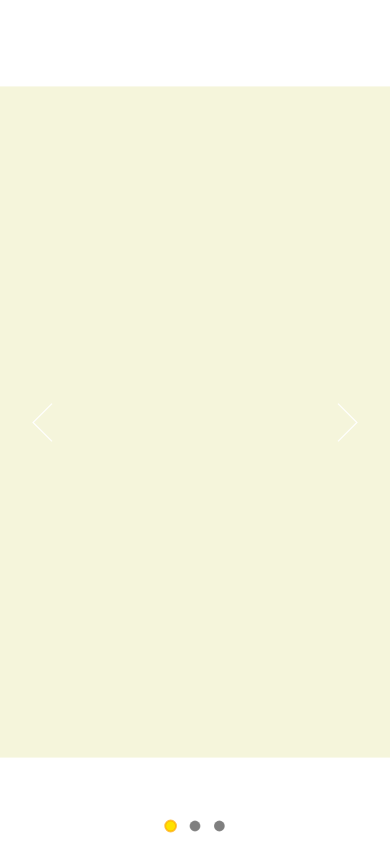
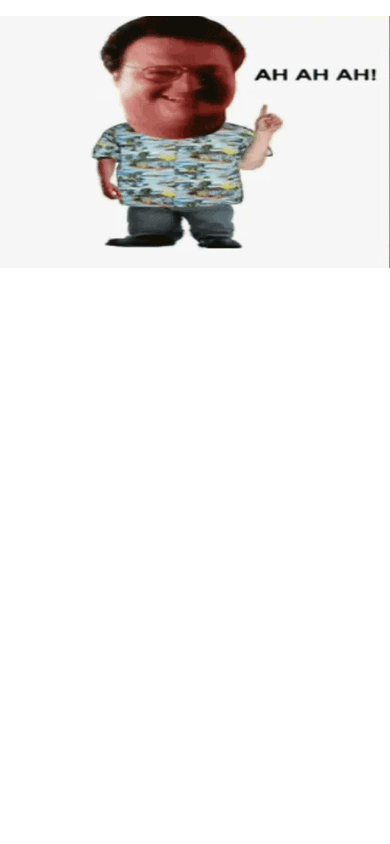
Before and after one commit to jalogut/invitation, a plain HTML site: page index.html in a window 390 px wide. Drawn offline with Linux system fonts and the light colour scheme.

Commit message:
test in old iphones

```diff
--- a/index.html
+++ b/index.html
@@ -14,16 +14,29 @@
     <script src="js/jquery-1.11.3.min.js" type="text/javascript"></script>
     <script src="js/jssor.slider-27.1.0.min.js" type="text/javascript"></script>
     <script type="text/javascript">
+        var getUrlParameter = function getUrlParameter(sParam) {
+            var sPageURL = decodeURIComponent(window.location.search.substring(1)),
+                sURLVariables = sPageURL.split('&'),
+                sParameterName,
+                i;
 
+            for (i = 0; i < sURLVariables.length; i++) {
+                sParameterName = sURLVariables[i].split('=');
+
+                if (sParameterName[0] === sParam) {
+                    return sParameterName[1] === undefined ? true : sParameterName[1];
+                }
+            }
+        };
         jQuery(document).ready(function ($) {
-            /**
             var myArray = [];
             var myArray = [];
             myArray['12345'] = {a: "Rigo", b: "Alicia"};
             myArray['123456'] = {a: "Medina", b: "Almudena"};
 
-            var url = new URL(window.location.href);
-            var c = url.searchParams.get("c");
+            //var url = new URL(window.location.href);
+            //var c = url.searchParams.get("c");
+            var c = getUrlParameter('c');
             if (c in myArray) {
               var guests = myArray[c];
               $('#guest-names').html(guests.a + "<br>&<br>" + guests.b);
@@ -31,9 +44,9 @@
             } else {
                 $('#error-gif').show();
             }
-            */
 
             var jssor_1_options = {
+              $Loop: 0,
               $AutoPlay: 0,
               $Idle: 2000,
               $SlideEasing: $Jease$.$InOutSine,
@@ -158,7 +171,7 @@
     <div id="error-gif" style="display: none;" >
         <p style="text-align:center;"><img style="max-width: 100%;" src="img/error.gif"></p>
     </div>
-    <div id="slider" style="position:relative;top:0;left:0;width:100%;height:100%;overflow:hidden;display:block">
+    <div id="slider" style="position:relative;top:0;left:0;width:100%;height:100%;overflow:hidden;display:none">
         <div id="jssor_1" style="position:relative;margin:0 auto;top:0px;left:0px;width:640px;height:960px;overflow:hidden;visibility:hidden;">
             <!-- Loading Screen -->
             <div data-u="loading" class="jssorl-009-spin" style="position:absolute;top:0px;left:0px;width:100%;height:100%;text-align:center;background-color:rgba(0,0,0,0.7);">
@@ -185,6 +198,7 @@
                 </div>
             </div>
             <!-- Arrow Navigator -->
+            <!--
             <div data-u="arrowleft" class="jssora051" style="width:55px;height:55px;top:0px;left:25px;" data-autocenter="2" data-scale="0.75" data-scale-left="0.75">
                 <svg viewbox="0 0 16000 16000" style="position:absolute;top:0;left:0;width:100%;height:100%;">
                     <polyline class="a" points="11040,1920 4960,8000 11040,14080 "></polyline>
@@ -195,6 +209,7 @@
                     <polyline class="a" points="4960,1920 11040,8000 4960,14080 "></polyline>
                 </svg>
             </div>
+            -->
         </div>
     </div>
     <!-- #endregion Jssor Slider End -->
```
